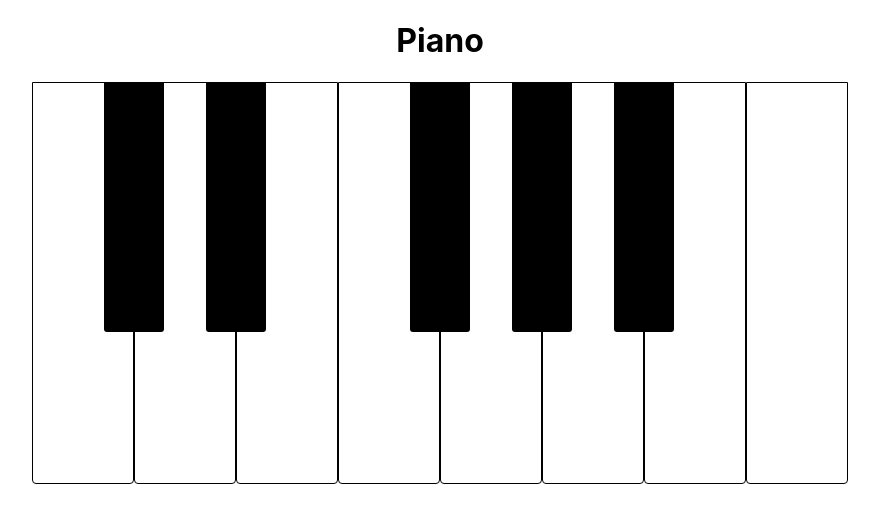
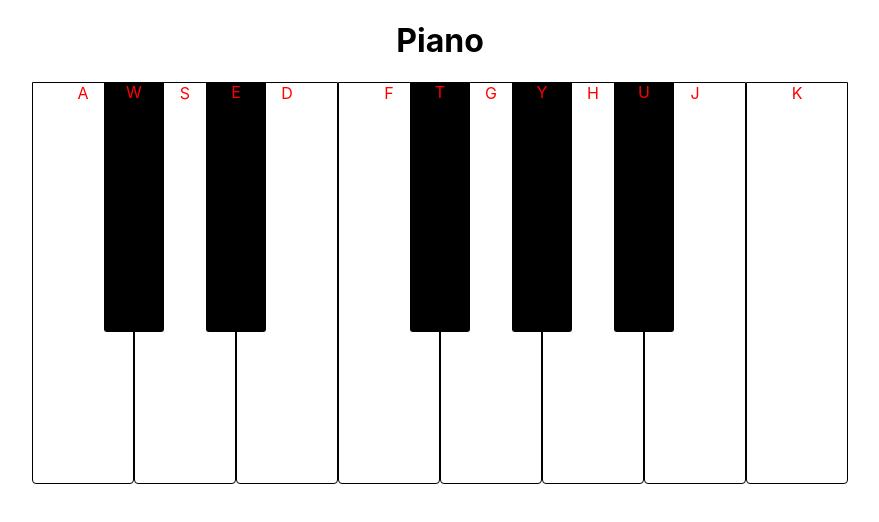
Before and after one commit to brianthomashammond/mintbean-js-musichacks, a React (Create React App) app: page / in a window 1280 px wide. Shown: the top 522 px of the page, without its empty margins (200-1079 px from the left). Built offline with nearby package versions, Linux system fonts and the light colour scheme.

Commit message:
one octave onClick and keyCode functionality

```diff
--- a/src/App.css
+++ b/src/App.css
@@ -14,6 +14,8 @@ h1{
   background-color: white;
   width: 100px;
   height: 400px;
+  color: red;
+  text-align: center;
 }
 .black-key{
   border-radius: 0 0 3px 3px;
@@ -23,4 +25,6 @@ h1{
   margin-left: -30px;
   margin-right: -30px;
   z-index: 1;
+  color: red;
+  text-align: center;
 }
--- a/src/App.js
+++ b/src/App.js
@@ -1,4 +1,48 @@
-import './App.css'
+// import './App.css'
+// import {
+//     playC4,
+//     playDb4,
+//     playD4,
+//     playEb4,
+//     playE4,
+//     playF4,
+//     playGb4,
+//     playG4,
+//     playAb4,
+//     playA4,
+//     playBb4,
+//     playB4,
+//     playC5,
+//     playNote,
+// } from './tone.fn.js'
+
+// window.addEventListener('keydown', playNote)
+
+// function App() {
+//     return (
+//         <div classname="pianoPage">
+//             <h1>Piano</h1>
+//             <div className="piano">
+//                 <div className="white-key" onClick={playC4}>A</div>
+//                 <div className="black-key" onClick={playDb4}>W</div>
+//                 <div className="white-key" onClick={playD4}>S</div>
+//                 <div className="black-key" onClick={playEb4}>E</div>
+//                 <div className="white-key" onClick={playE4}>D</div>
+//                 <div className="white-key" onClick={playF4}>F</div>
+//                 <div className="black-key" onClick={playGb4}>T</div>
+//                 <div className="white-key" onClick={playG4}>G</div>
+//                 <div className="black-key" onClick={playAb4}>Y</div>
+//                 <div className="white-key" onClick={playA4}>H</div>
+//                 <div className="black-key" onClick={playBb4}>U</div>
+//                 <div className="white-key" onClick={playB4}>J</div>
+//                 <div className="white-key" onClick={playC5}>K</div>
+//             </div>
+//         </div>
+//     )
+// }
+
+// export default App;
+import "./App.css";
 import {
   playC4,
   playDb4,
@@ -13,30 +57,32 @@ import {
   playBb4,
   playB4,
   playC5,
-} from './tone.fn.js'
+  playNote,
+} from "./tone.fn.js";
 
+window.addEventListener("keydown", playNote);
 
 function App() {
   return (
-        <div classname="pianoPage">
+    <div className="pianoPage">
       <h1>Piano</h1>
       <div className="piano">
-                <div className="white-key" onClick={playC4}></div>
-                <div className="black-key" onClick={playDb4}></div>
-                <div className="white-key" onClick={playD4}></div>
-                <div className="black-key" onClick={playEb4}></div>
-                <div className="white-key" onClick={playE4}></div>
-                <div className="white-key" onClick={playF4}></div>
-                <div className="black-key" onClick={playGb4}></div>
-                <div className="white-key" onClick={playG4}></div>
-                <div className="black-key" onClick={playAb4}></div>
-                <div className="white-key" onClick={playA4}></div>
-                <div className="black-key" onClick={playBb4}></div>
-                <div className="white-key" onClick={playB4}></div>
-                <div className="white-key" onClick={playC5}></div>
+        <div className="white-key" onClick={playC4}>A</div>
+        <div className="black-key" onClick={playDb4}>W</div>
+        <div className="white-key" onClick={playD4}>S</div>
+        <div className="black-key" onClick={playEb4}>E</div>
+        <div className="white-key" onClick={playE4}>D</div>
+        <div className="white-key" onClick={playF4}>F</div>
+        <div className="black-key" onClick={playGb4}>T</div>
+        <div className="white-key" onClick={playG4}>G</div>
+        <div className="black-key" onClick={playAb4}>Y</div>
+        <div className="white-key" onClick={playA4}>H</div>
+        <div className="black-key" onClick={playBb4}>U</div>
+        <div className="white-key" onClick={playB4}>J</div>
+        <div className="white-key" onClick={playC5}>K</div>
       </div>
     </div>
-    )
+  );
 }
 
 export default App;
--- a/src/tone.fn.js
+++ b/src/tone.fn.js
@@ -54,3 +54,45 @@ export function playC5() {
     const synth = new Tone.Synth().toDestination()
     synth.triggerAttackRelease("C5", "8n")
 }
+
+export function playNote(event) {
+    if (event.keyCode === 65) {
+        playC4()
+    }
+    if (event.keyCode === 87) {
+        playDb4()
+    }
+    if (event.keyCode === 83) {
+        playD4()
+    }
+    if (event.keyCode === 69) {
+        playEb4()
+    }
+    if (event.keyCode === 68) {
+        playE4()
+    }
+    if (event.keyCode === 70) {
+        playF4()
+    }
+    if (event.keyCode === 84) {
+        playGb4()
+    }
+    if (event.keyCode === 71) {
+        playG4()
+    }
+    if (event.keyCode === 89) {
+        playAb4()
+    }
+    if (event.keyCode === 72) {
+        playA4()
+    }
+    if (event.keyCode === 85) {
+        playBb4()
+    }
+    if (event.keyCode === 74) {
+        playB4()
+    }
+    if (event.keyCode === 75) {
+        playC5()
+    }
+}
```
Lines whose indentation alone changed are shown as unchanged.
